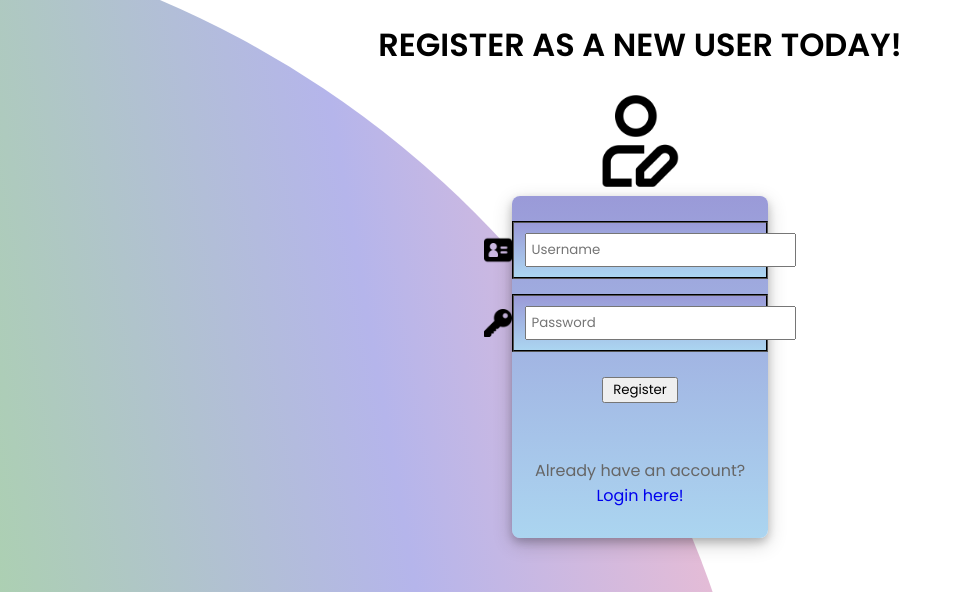
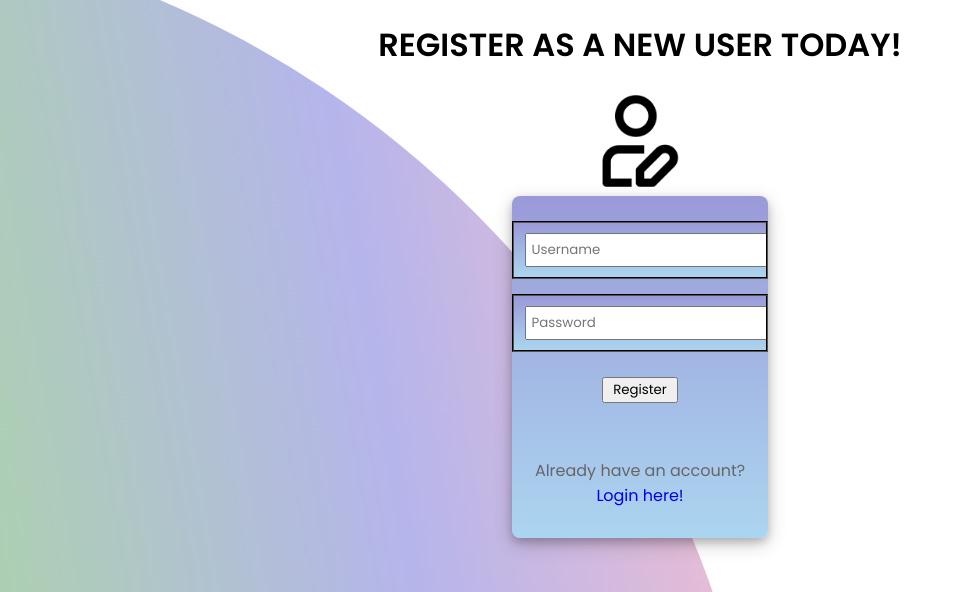
Before and after one commit to Janeleq/Rainbow-Lottery, a Flask app: page /register in a window 1280 px wide. Shown: the part 72-664 px from the top of the page, without its empty margins (0-962 px from the left). Run offline with Flask 2, Linux system fonts and the light colour scheme.

Commit message:
New commit

```diff
--- a/static/css/login.css
+++ b/static/css/login.css
@@ -172,6 +172,7 @@ form {
     border-style: groove;
     border-color: #000;
     border-width: 2px;
+    contain: content;
 }
 
 .username > img {
@@ -189,6 +190,7 @@ form {
     border-style: groove;
     border-color: #000;
     border-width: 2px;
+    contain: content;
 }
 
 .password > img {
--- a/static/css/register.css
+++ b/static/css/register.css
@@ -157,6 +157,7 @@ form {
 .username {
     background: linear-gradient(rgb(154, 154, 216), rgb(171, 213, 240));
     display: flex;
+    contain: content;
     justify-content: center;
     align-items: center;
     padding: 10px;
@@ -174,6 +175,7 @@ form {
 .password {
     background: linear-gradient(rgb(154, 154, 216), rgb(171, 213, 240));
     display: flex;
+    contain: content;
     justify-content: center;
     align-items: center;
     padding: 10px;
```
